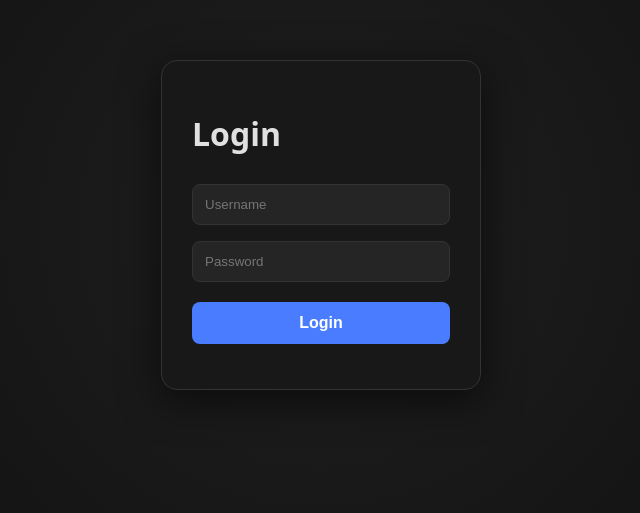
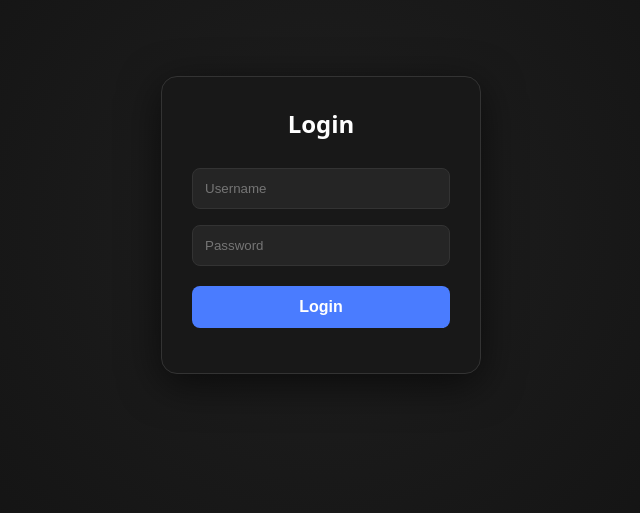
Before and after one commit to MegaSuperGo/SecretLogin, a plain HTML site: page index.html in a window 1280 px wide. Shown: the part 175-688 px from the top of the page, without its empty margins (319-959 px from the left). Drawn offline with Linux system fonts and the light colour scheme.

Commit message:
Add styles for h1 in container

```diff
--- a/style.css
+++ b/style.css
@@ -70,3 +70,10 @@ button:active {
     font-size: 0.9rem;
     color: #888;
 }
+
+.container h1 {
+    text-align: center;
+    margin: 0 0 20px 0;
+    font-size: 1.5rem;
+    color: white;
+}
```
